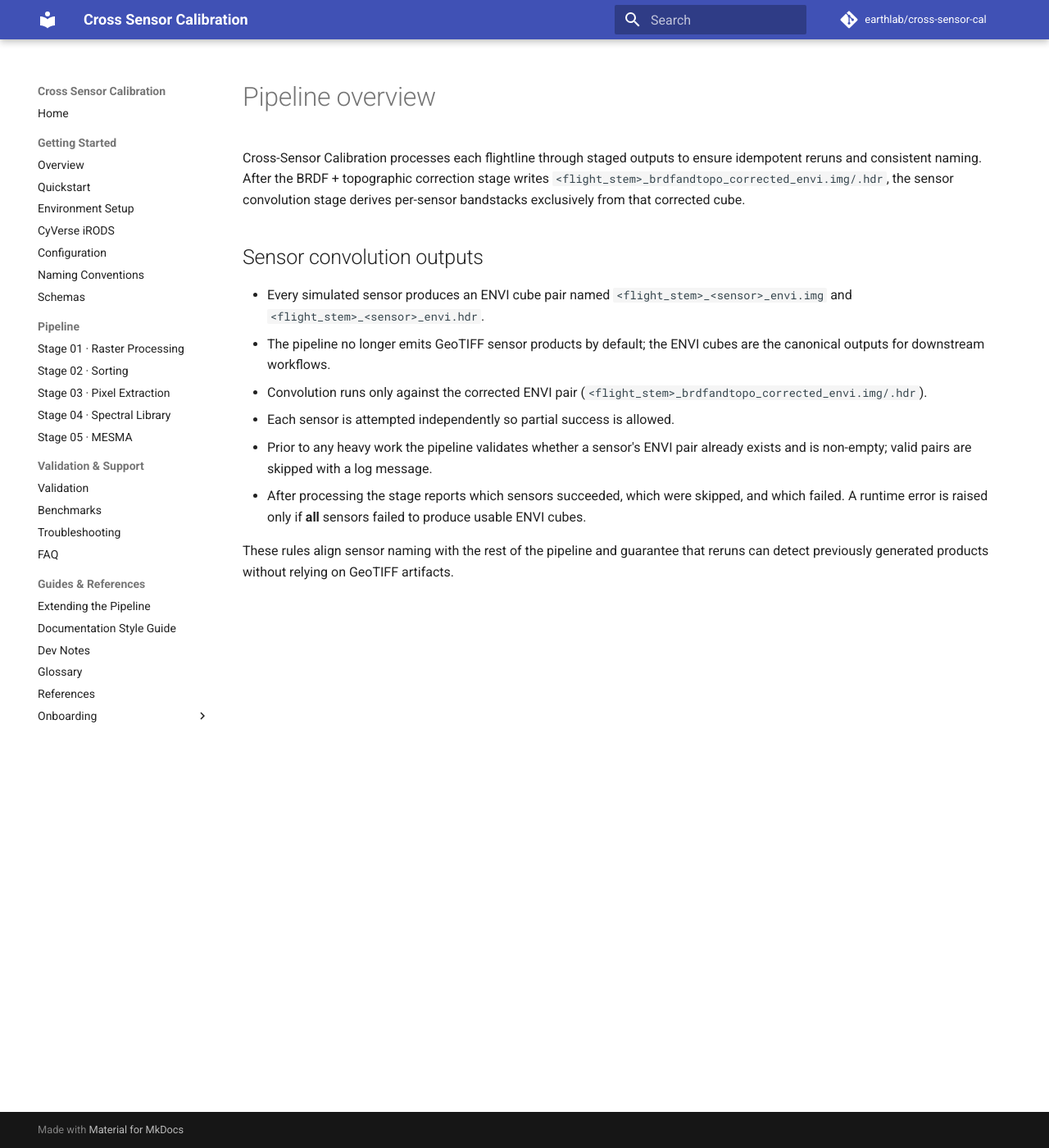
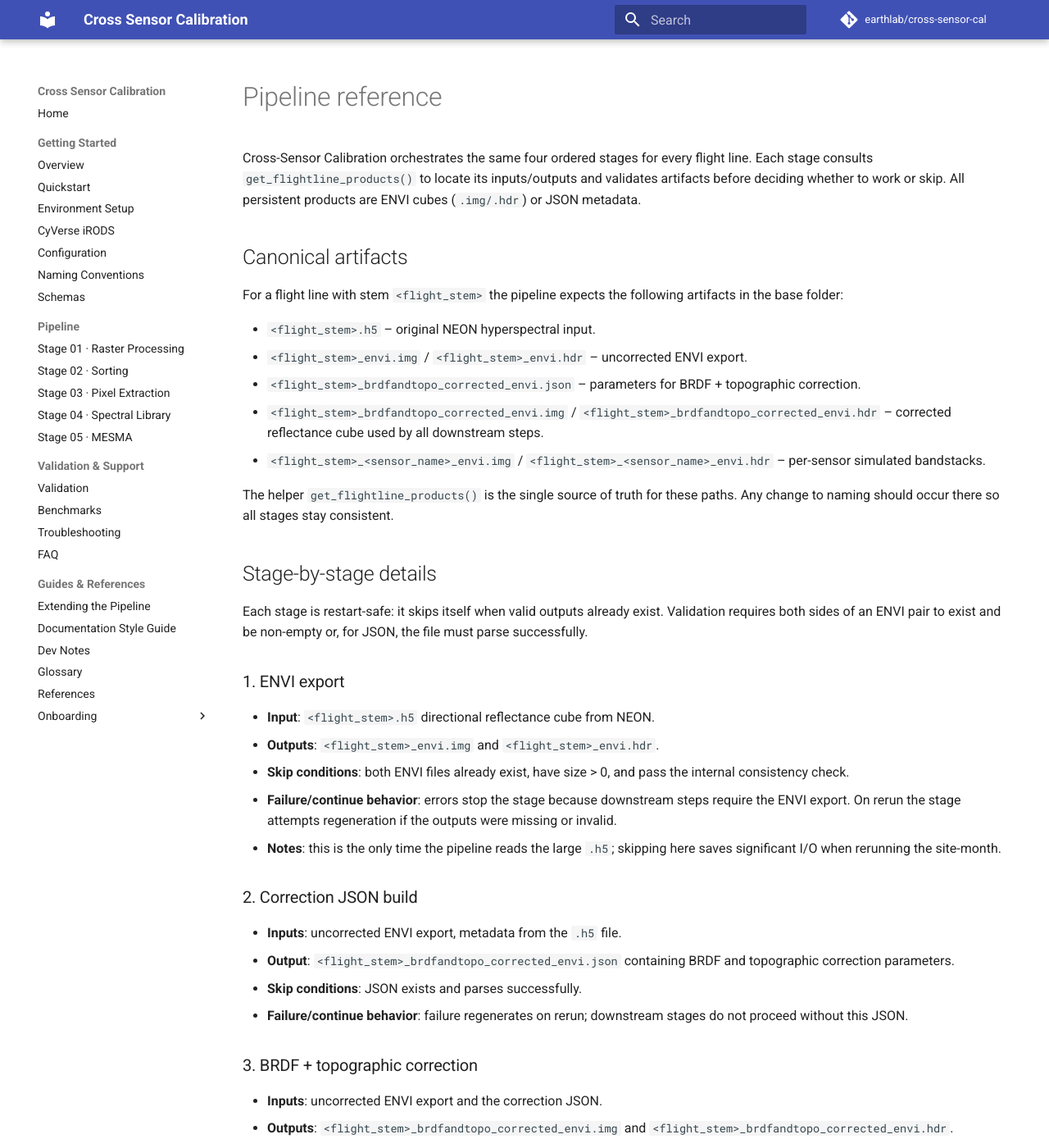
Before and after one commit to earthlab/cross-sensor-cal, an MkDocs documentation site: the page built from docs/pipeline.md, in a window 1280 px wide and 1400 px high. Shown: the whole window at 82% size. Built offline with MkDocs 1.6.1 and Material for MkDocs 9.7.7, drawn with Linux system fonts in a browser that asks for light colours; comment, search, counter and statistics services are not loaded; some of the changed text lies outside the part shown.

Commit message:
Document restart-safe ENVI pipeline workflow

````diff
--- a/docs/pipeline.md
+++ b/docs/pipeline.md
@@ -1,26 +1,107 @@
-# Pipeline overview
+# Pipeline reference
 
-Cross-Sensor Calibration processes each flightline through staged outputs to
-ensure idempotent reruns and consistent naming. After the BRDF + topographic
-correction stage writes `<flight_stem>_brdfandtopo_corrected_envi.img/.hdr`, the
-sensor convolution stage derives per-sensor bandstacks exclusively from that
-corrected cube.
+Cross-Sensor Calibration orchestrates the same four ordered stages for every
+flight line. Each stage consults `get_flightline_products()` to locate its
+inputs/outputs and validates artifacts before deciding whether to work or skip.
+All persistent products are ENVI cubes (`.img/.hdr`) or JSON metadata.
 
-## Sensor convolution outputs
+## Canonical artifacts
 
-- Every simulated sensor produces an ENVI cube pair named
-  `<flight_stem>_<sensor>_envi.img` and `<flight_stem>_<sensor>_envi.hdr`.
-- The pipeline no longer emits GeoTIFF sensor products by default; the ENVI
-  cubes are the canonical outputs for downstream workflows.
-- Convolution runs only against the corrected ENVI pair
-  (`<flight_stem>_brdfandtopo_corrected_envi.img/.hdr`).
-- Each sensor is attempted independently so partial success is allowed.
-- Prior to any heavy work the pipeline validates whether a sensor's ENVI pair
-  already exists and is non-empty; valid pairs are skipped with a log message.
-- After processing the stage reports which sensors succeeded, which were
-  skipped, and which failed. A runtime error is raised only if **all** sensors
-  failed to produce usable ENVI cubes.
+For a flight line with stem `<flight_stem>` the pipeline expects the following
+artifacts in the base folder:
 
-These rules align sensor naming with the rest of the pipeline and guarantee that
-reruns can detect previously generated products without relying on GeoTIFF
-artifacts.
+- `<flight_stem>.h5` – original NEON hyperspectral input.
+- `<flight_stem>_envi.img` / `<flight_stem>_envi.hdr` – uncorrected ENVI export.
+- `<flight_stem>_brdfandtopo_corrected_envi.json` – parameters for BRDF +
+  topographic correction.
+- `<flight_stem>_brdfandtopo_corrected_envi.img` /
+  `<flight_stem>_brdfandtopo_corrected_envi.hdr` – corrected reflectance cube
+  used by all downstream steps.
+- `<flight_stem>_<sensor_name>_envi.img` /
+  `<flight_stem>_<sensor_name>_envi.hdr` – per-sensor simulated bandstacks.
+
+The helper `get_flightline_products()` is the single source of truth for these
+paths. Any change to naming should occur there so all stages stay consistent.
+
+## Stage-by-stage details
+
+Each stage is restart-safe: it skips itself when valid outputs already exist.
+Validation requires both sides of an ENVI pair to exist and be non-empty or, for
+JSON, the file must parse successfully.
+
+### 1. ENVI export
+
+- **Input**: `<flight_stem>.h5` directional reflectance cube from NEON.
+- **Outputs**: `<flight_stem>_envi.img` and `<flight_stem>_envi.hdr`.
+- **Skip conditions**: both ENVI files already exist, have size > 0, and pass the
+  internal consistency check.
+- **Failure/continue behavior**: errors stop the stage because downstream steps
+  require the ENVI export. On rerun the stage attempts regeneration if the
+  outputs were missing or invalid.
+- **Notes**: this is the only time the pipeline reads the large `.h5`; skipping
+  here saves significant I/O when rerunning the site-month.
+
+### 2. Correction JSON build
+
+- **Inputs**: uncorrected ENVI export, metadata from the `.h5` file.
+- **Output**: `<flight_stem>_brdfandtopo_corrected_envi.json` containing BRDF and
+  topographic correction parameters.
+- **Skip conditions**: JSON exists and parses successfully.
+- **Failure/continue behavior**: failure regenerates on rerun; downstream stages
+  do not proceed without this JSON.
+
+### 3. BRDF + topographic correction
+
+- **Inputs**: uncorrected ENVI export and the correction JSON.
+- **Outputs**: `<flight_stem>_brdfandtopo_corrected_envi.img` and
+  `<flight_stem>_brdfandtopo_corrected_envi.hdr`.
+- **Skip conditions**: corrected ENVI pair already exists, is non-empty, and
+  validates.
+- **Failure/continue behavior**: failure raises immediately because the
+  corrected cube is the canonical reflectance product. Reruns regenerate only
+  this stage if the corrected pair is missing or invalid.
+- **Notes**: the corrected ENVI cube is now the single source of truth for
+  downstream analysis and resampling.
+
+### 4. Sensor convolution / resampling
+
+- **Input**: the corrected ENVI pair from stage 3. The stage never reads the raw
+  `.h5` or uncorrected ENVI export.
+- **Outputs**: for each known sensor definition, an ENVI pair named
+  `<flight_stem>_<sensor_name>_envi.img/.hdr`.
+- **Skip conditions**: if an individual sensor's ENVI pair exists and validates,
+  that sensor is skipped and reported as such.
+- **Failure/continue behavior**: sensors are processed independently. Unknown
+  sensors log a warning and are skipped. If a sensor fails to generate a valid
+  ENVI pair, it is recorded as a failure but does not halt the stage unless all
+  sensors fail. The pipeline continues to the next flight line as long as at
+  least one sensor succeeded or was previously skipped with valid outputs.
+- **Notes**: the stage emits a summary log listing succeeded, skipped, and
+  failed sensors.
+
+## Example logs
+
+A typical rerun produces logs similar to the following:
+
+```
+12:01:03 | INFO | 🚀 Processing NEON_D13_NIWO_DP1_L019-1_20230815_directional_reflectance ...
+12:01:03 | INFO | 🔎 ENVI export target is ..._envi.img / ..._envi.hdr
+12:01:03 | INFO | ✅ ENVI export already complete for ..._envi.img / ..._envi.hdr (skipping heavy export)
+12:01:04 | INFO | ✅ Correction JSON already complete for ..._brdfandtopo_corrected_envi.json (skipping)
+12:01:05 | INFO | ✅ BRDF+topo correction already complete for ..._brdfandtopo_corrected_envi.img/.hdr (skipping)
+12:01:06 | INFO | 🎯 Convolving corrected reflectance for ...
+12:01:06 | INFO | ✅ landsat_oli product already complete ... (skipping)
+12:01:06 | INFO | ⚠️  Sensor micasense_altum is not defined in the library ... (skipping)
+12:01:06 | INFO | 📊 Sensor convolution summary for ... | succeeded=['landsat_oli'] skipped=['landsat_tm'] failed=['sentinel2a']
+12:01:06 | INFO | 🎉 Finished pipeline for NEON_D13_NIWO_DP1_L019-1_20230815_directional_reflectance
+```
+
+The emoji-driven logs highlight when work is skipped (`✅`), when the pipeline is
+convolving sensors (`🎯`), and summarize per-sensor outcomes (`📊`).
+
+## Rerun guidance
+
+Call `go_forth_and_multiply(...)` with the same parameters to rerun an entire
+site-month. The restart-safe checks ensure that valid artifacts are reused, only
+missing or invalid stages are recomputed, and partial sensor failures do not stop
+progress across the rest of the flight lines.
````
Also changed, not shown: CHANGELOG.md (+4 -0 lines), README.md (+34 -39 lines).
